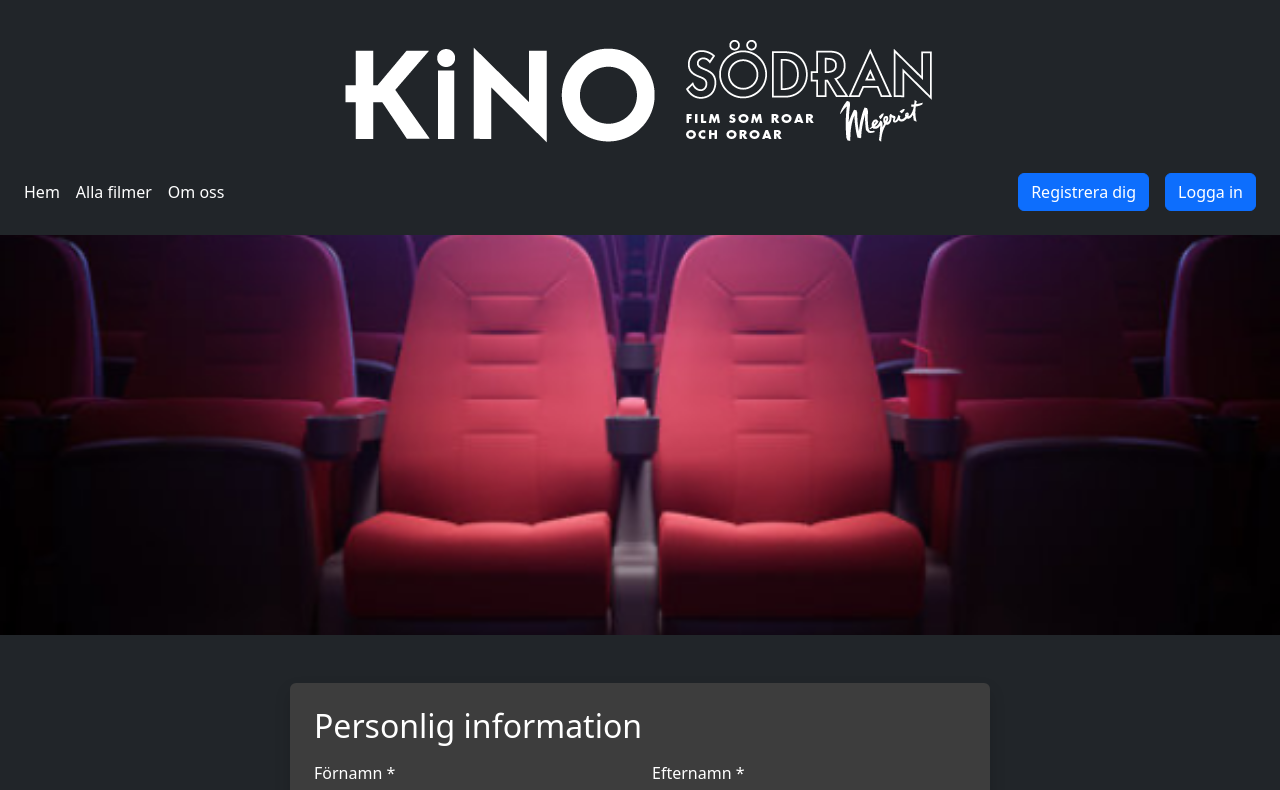
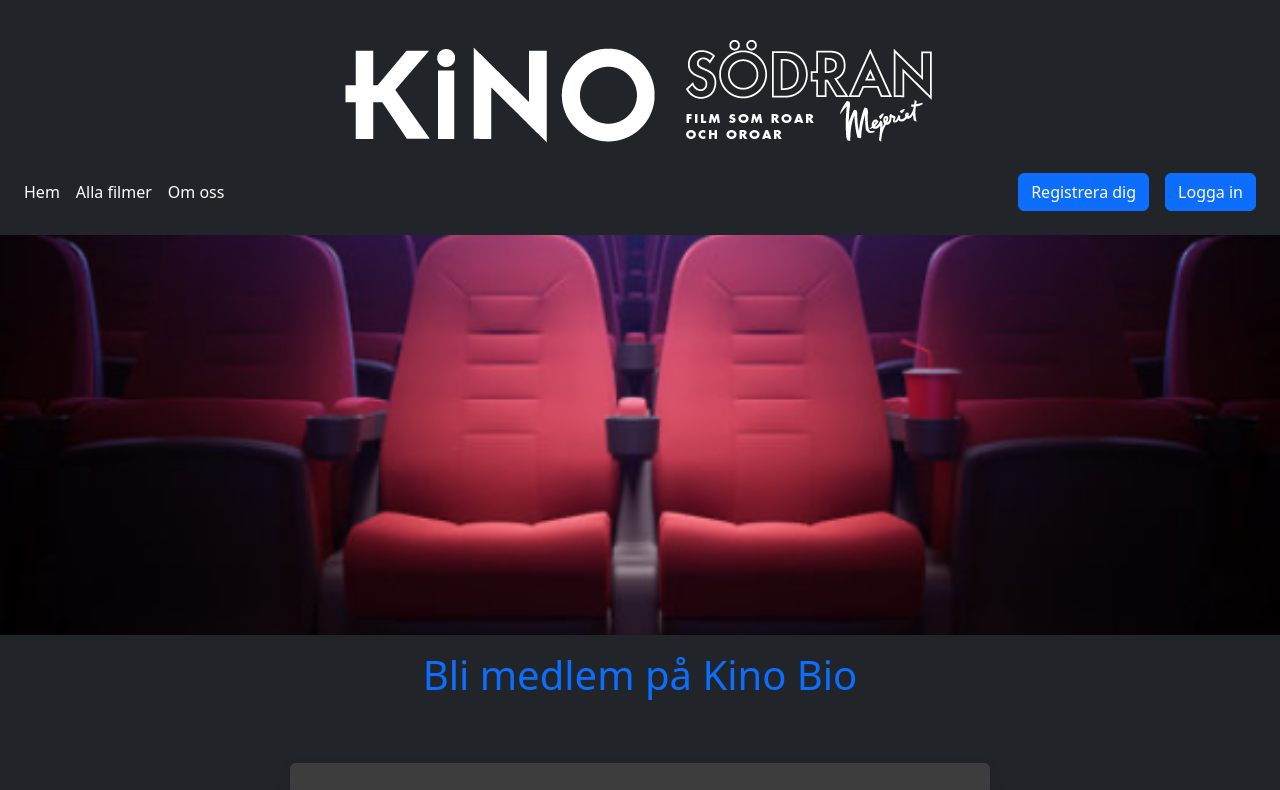
Before and after one commit to EmpyreanMist/fullstack-kino, a Next.js app: page /register in a window 1280 px wide. Shown: the top 790 px of the page. Built offline with nearby package versions, Linux system fonts and the light colour scheme.

Commit message:
Add header

```diff
--- a/src/app/register/page.tsx
+++ b/src/app/register/page.tsx
@@ -5,6 +5,7 @@ export default function RegisterPage() {
   return (
     <>
       <Header />
+      <h1 className="text-primary text-center bg-dark p-3 m-0">Bli medlem på Kino Bio</h1>
       <RegisterForm />;
     </>
   );
```
